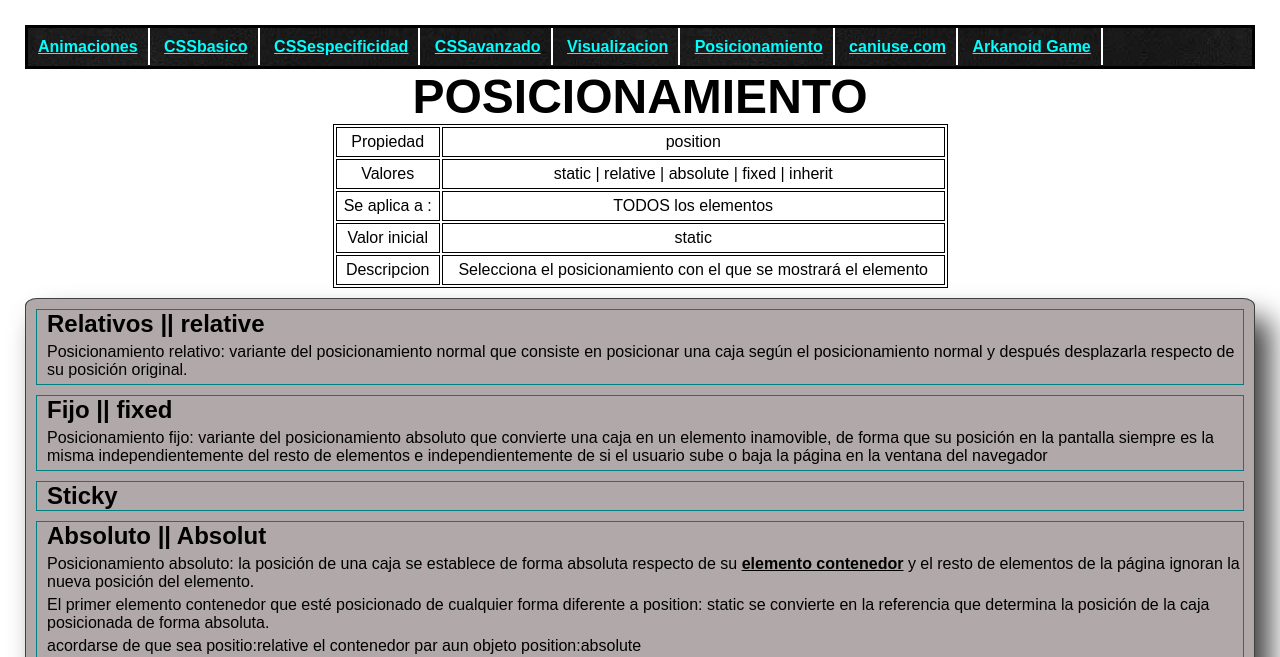
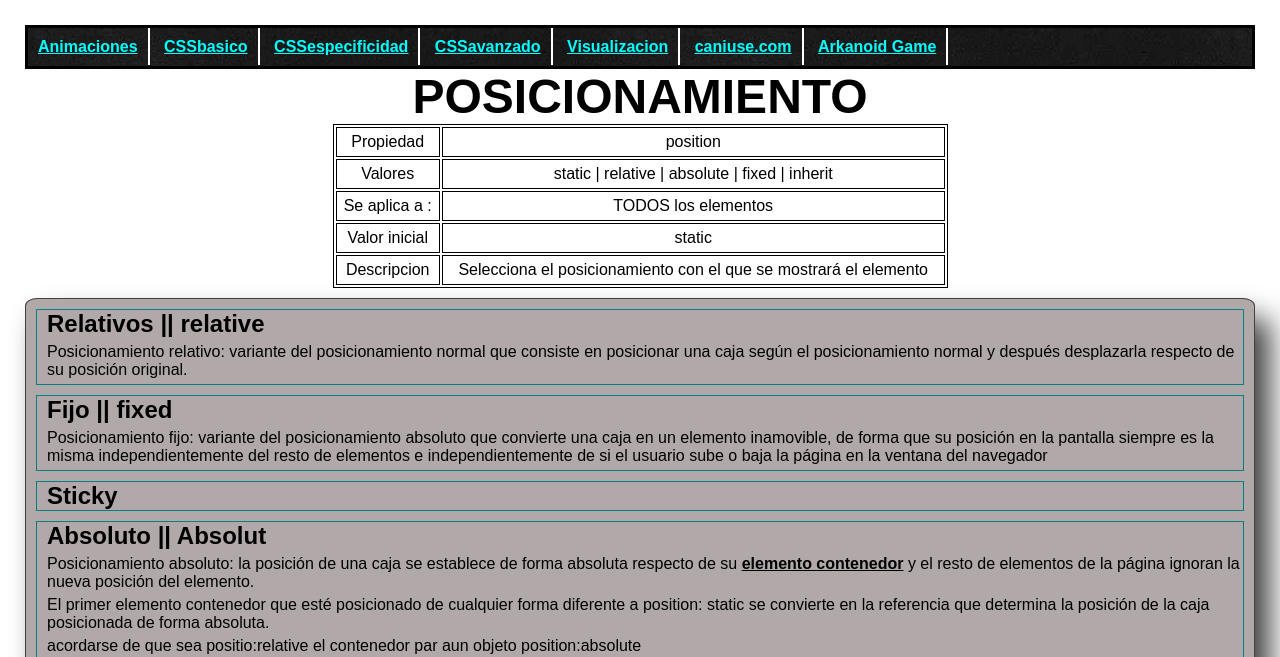
Before and after one commit to mikelbua/PruebasTecnicas, a plain HTML site: page Pruebatecnica/pruebatecnica/Ejemplos/html/posicionamiento.html in a window 1280 px wide. Shown: the top 657 px of the page. Drawn offline with Linux system fonts and the light colour scheme; files that its build step writes are made by us from their sources; grey boxes are pictures that could not be loaded.

Commit message:
18-11-19

```diff
--- a/Pruebatecnica/pruebatecnica/Ejemplos/html/posicionamiento.html
+++ b/Pruebatecnica/pruebatecnica/Ejemplos/html/posicionamiento.html
@@ -75,7 +75,6 @@
         <a href="Ejemplos/css/CSSespecificidad.html">CSSespecificidad</a>
         <a href="Ejemplos/css/CSSAvanzados.html">CSSavanzado</a>
         <a href="Ejemplos/html/box-model.html">Visualizacion</a>
-        <a href="/pruebatecnica/Ejemplos/html/posicionamiento.html">Posicionamiento</a>
         <a href="https://caniuse.com/">caniuse.com</a>
         <a href="/pruebatecnica/Ejemplos/js/game.html">Arkanoid Game</a>
     </nav>
```
